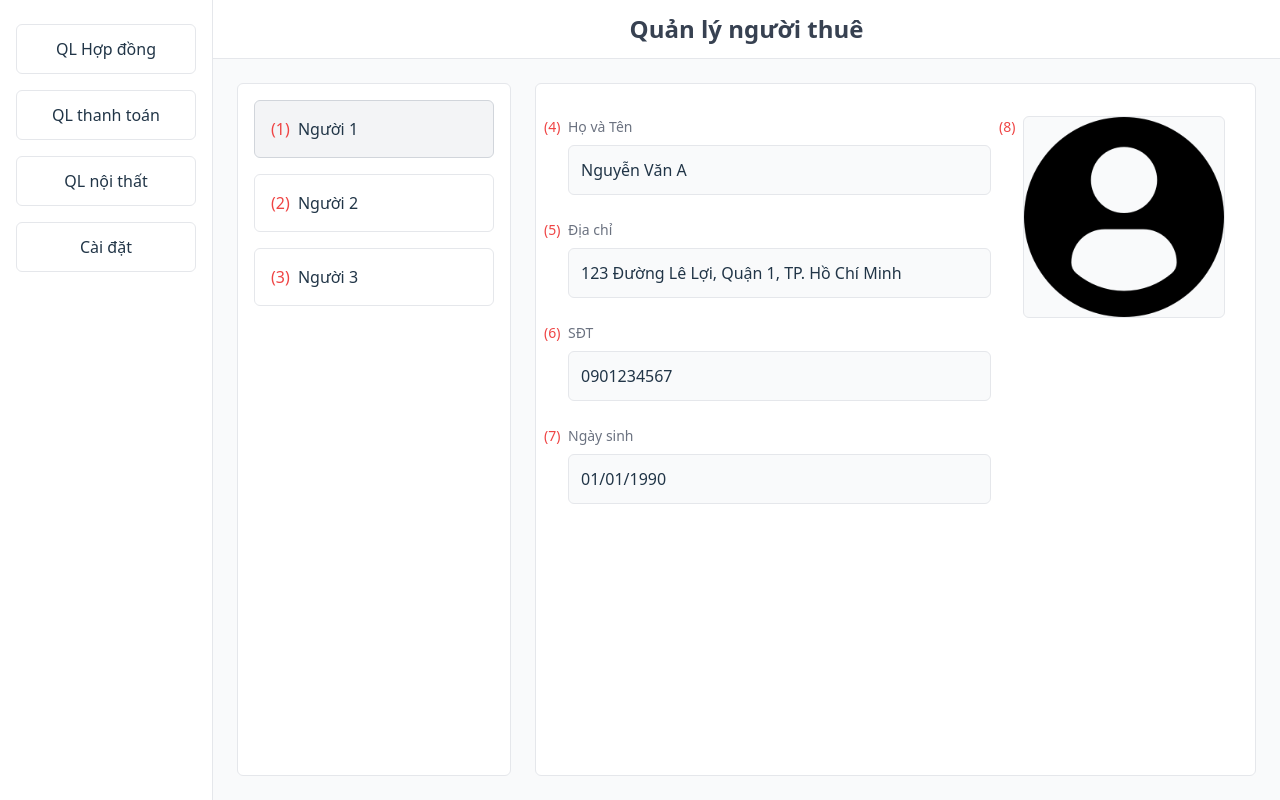
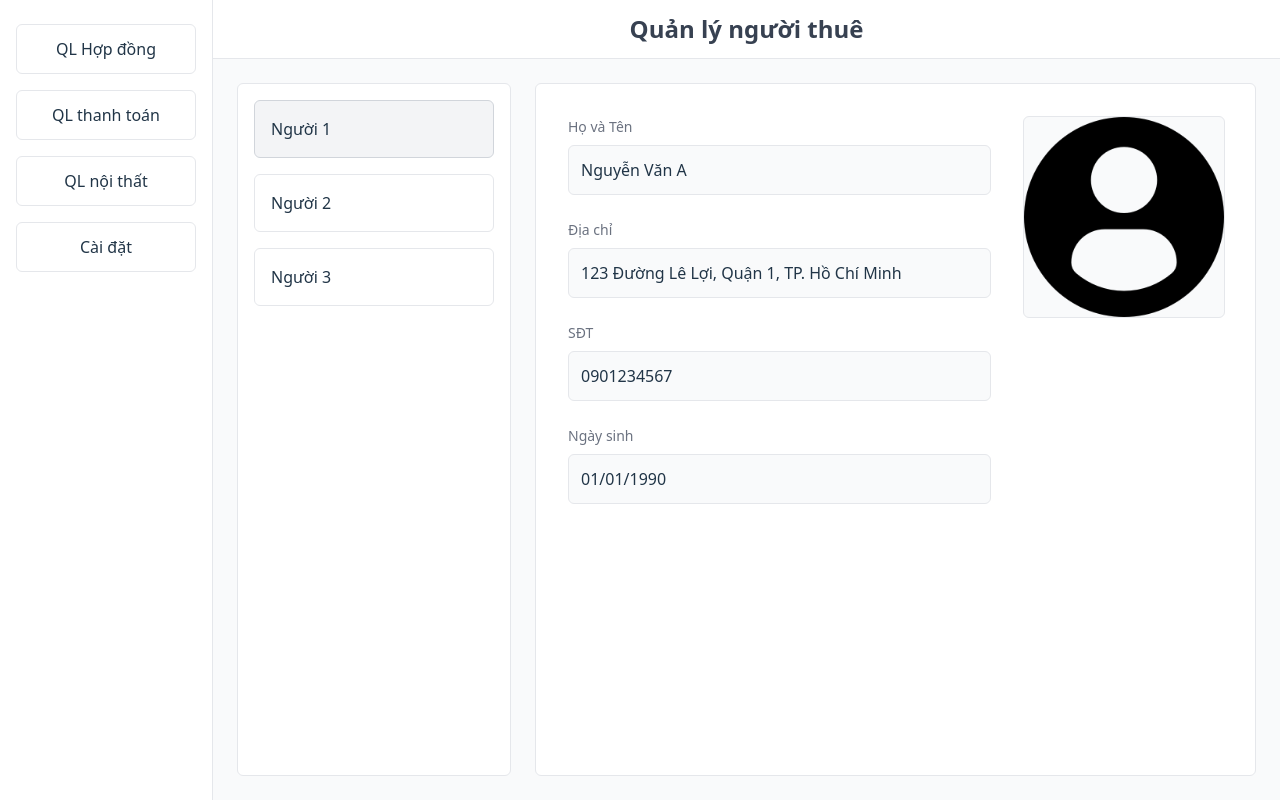
Before and after one commit to ITNihongoKamakiri/front-end, a React (Vite) app: page /tenants/1 in a window 1280 px wide. Built offline with nearby package versions, Linux system fonts and the light colour scheme.

Commit message:
refactor: remove unnecessary numbering from tenant and apartment details

```diff
--- a/src/pages/ApartmentManagement.tsx
+++ b/src/pages/ApartmentManagement.tsx
@@ -120,14 +120,12 @@ const ApartmentManagement: React.FC = () => {
                         onChange={() => setSelectedFloor('all')}
                     />
                     <label htmlFor="all-floors">Tất cả các phòng</label>
-                    <span className="filter-number">(1)</span>
                 </div>
 
                 {floors.map(floor => (
                     <div key={floor} className="floor-row">
                         <h2 className="floor-title">
                             Tầng {floor}
-                            {floor === 3 && <span className="filter-number">(2)</span>}
                         </h2>
                         <div className="rooms-container">
                             {apartmentData.rooms
--- a/src/pages/TenantManagement.tsx
+++ b/src/pages/TenantManagement.tsx
@@ -83,7 +83,7 @@ const TenantManagement: React.FC = () => {
                 className={`tenant-list-item ${selectedTenantId === tenant.id ? 'active' : ''}`}
                 onClick={() => setSelectedTenantId(tenant.id)}
               >
-                <span className="tenant-number">({index + 1})</span> Người {index + 1}
+                Người {index + 1}
               </div>
             ))}
           </div>
@@ -92,32 +92,27 @@ const TenantManagement: React.FC = () => {
           <div className="tenant-details">
             <div className="tenant-info">
               <div className="tenant-info-field">
-                <span className="field-number">(4)</span>
                 <label>Họ và Tên</label>
                 <div className="info-value">{selectedTenant.name}</div>
               </div>
 
               <div className="tenant-info-field">
-                <span className="field-number">(5)</span>
                 <label>Địa chỉ</label>
                 <div className="info-value">{selectedTenant.address}</div>
               </div>
 
               <div className="tenant-info-field">
-                <span className="field-number">(6)</span>
                 <label>SĐT</label>
                 <div className="info-value">{selectedTenant.phone}</div>
               </div>
 
               <div className="tenant-info-field">
-                <span className="field-number">(7)</span>
                 <label>Ngày sinh</label>
                 <div className="info-value">{selectedTenant.birthdate}</div>
               </div>
             </div>
 
             <div className="tenant-photo">
-              <span className="photo-number">(8)</span>
               <div className="photo-container">
                 {selectedTenant.image ? (
                   <img src={selectedTenant.image} alt={selectedTenant.name} />
```
